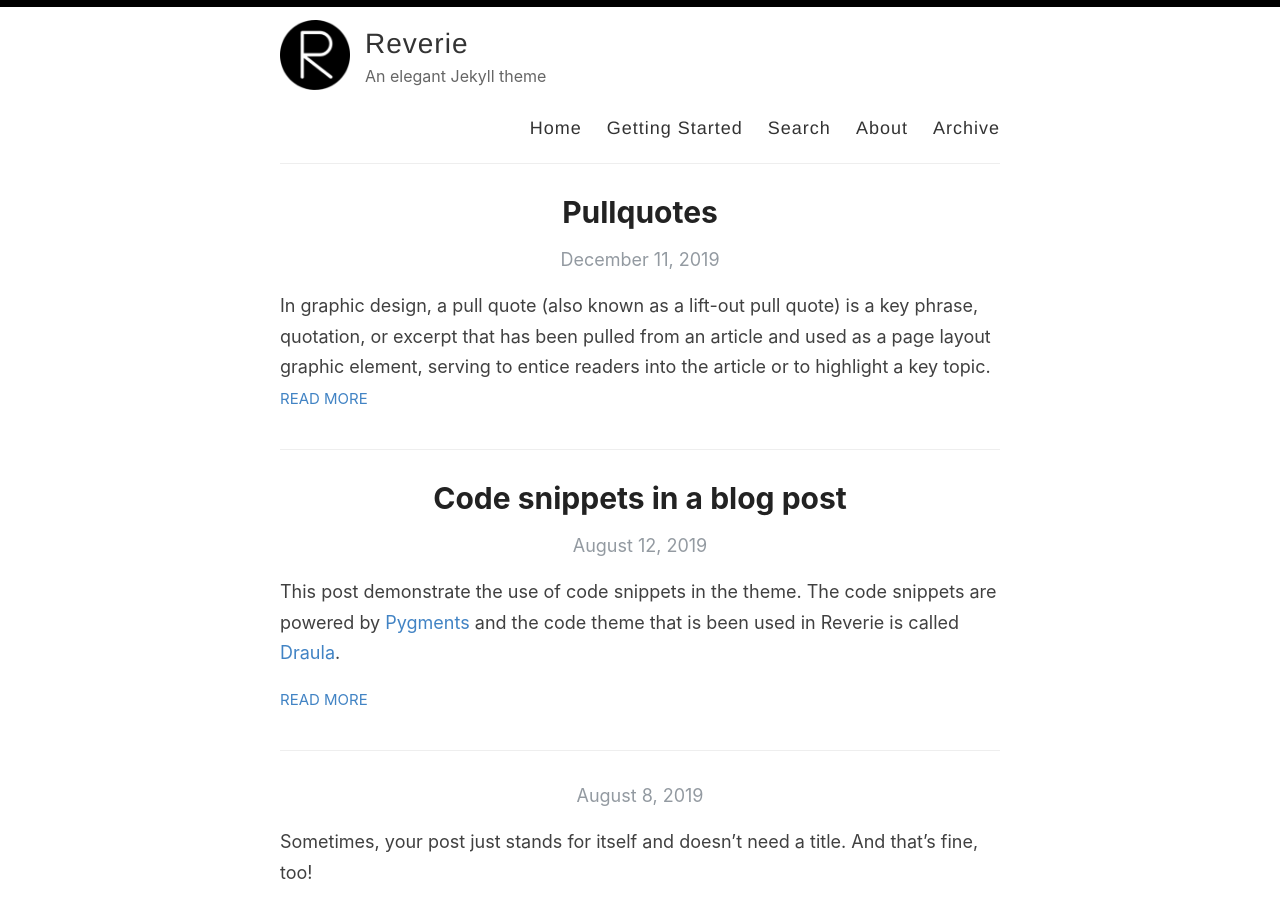
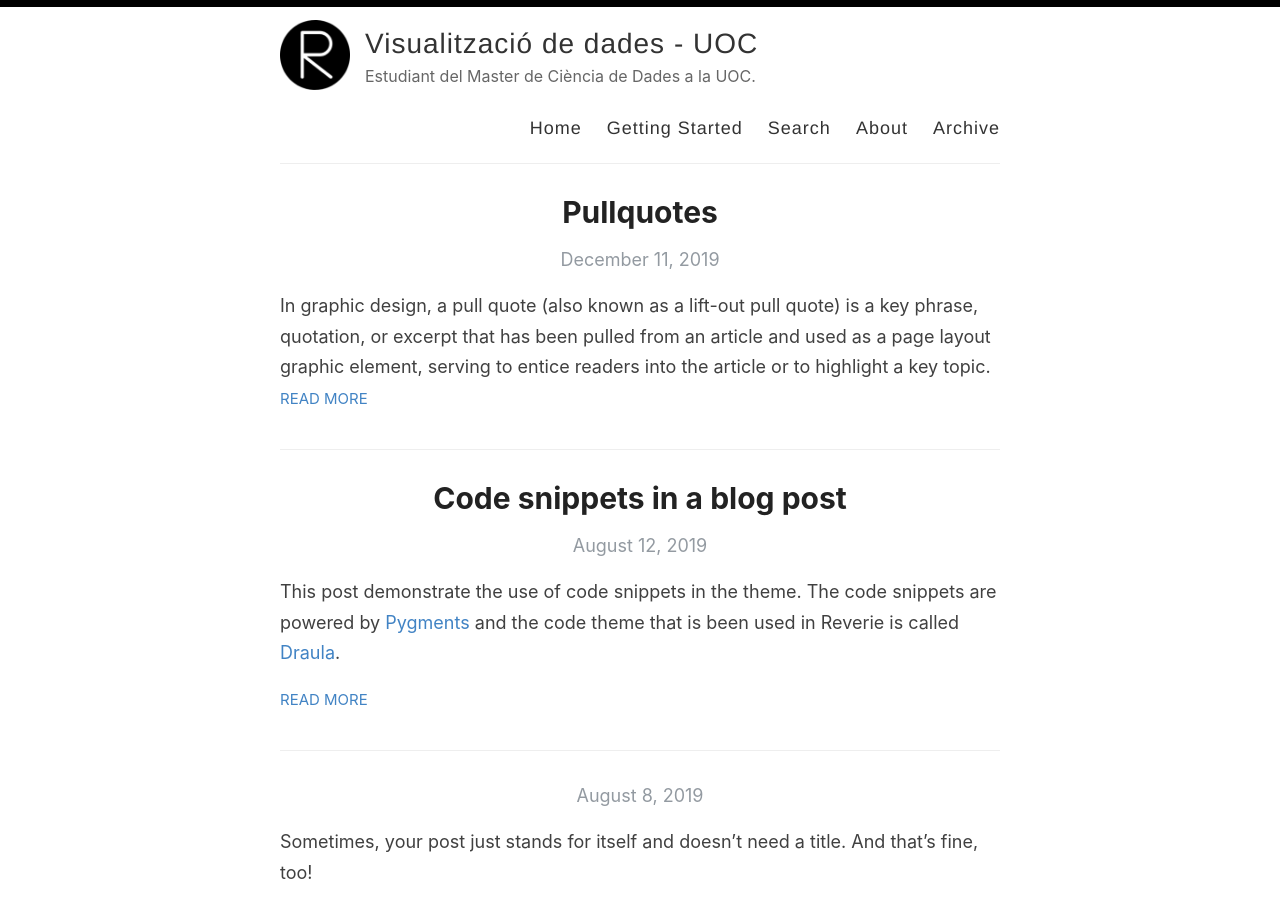
Before and after one commit to albecor80/visualitzacio_uoc, a Jekyll site: the page built from index.html, in a window 1280 px wide and 900 px high. Built offline with Jekyll 4.4.1, drawn with Linux system fonts in a browser that asks for light colours; the list of posts is cut into pages by our own code.

Commit message:
Update _config.yml

```diff
--- a/_config.yml
+++ b/_config.yml
@@ -3,13 +3,13 @@
 #
 
 # Name of your site (displayed in the header)
-name: Reverie
+name: Visualització de dades - UOC
 
 # Name of the author
-author: Amit Merchant
+author: Alberto Cortinas
 
 # Short bio or description (displayed in the header)
-description: An elegant Jekyll theme
+description: Estudiant del Master de Ciència de Dades a la UOC.
 
 # URL of your avatar or profile pic (you could use your GitHub profile pic)
 avatar: /images/reverie.png
@@ -21,15 +21,15 @@ avatar: /images/reverie.png
 # Includes an icon in the footer for each username you enter
 footer-links:
   dribbble:
-  email: amit.d.merchant@gmail.com
+  email: acortinasma@uoc.edu
   facebook:
   flickr:
-  github: amitmerchant1990/reverie
+  github: albecor80
   instagram:
   linkedin:
   pinterest:
   rss: rss
-  twitter: amit_merchant
+  twitter:
   stackoverflow:
   youtube: # channel/<your_long_string> or user/<user-name>
   googleplus: # anything in your profile username that comes after plus.google.com/
@@ -41,21 +41,21 @@ footer-links:
 disqus:
 
 # Enter your Google Analytics web tracking code (e.g. UA-2110908-2) to activate tracking
-google_analytics: UA-43339302-11
+google_analytics:
 
 # For newer "GA4" analytics, use the following instead of the "UA" entry above
 #google_analytics_ga4: G-GABC1DEFG
 
 # Your website URL (e.g. http://amitmerchant1990.github.io or http://www.amitmerchant.com)
 # Used for Sitemap.xml and your RSS feed
-url: http://www.amitmerchant.com/reverie
-enforce_ssl: https://www.amitmerchant.com/reverie
+url:
+enforce_ssl:
 
 # If you're hosting your site at a Project repository on GitHub pages
 # (http://yourusername.github.io/repository-name)
 # and NOT your User repository (http://yourusername.github.io)
 # then add in the baseurl here, like this: "/repository-name"
-baseurl: "/reverie"
+baseurl: "/visualitzacio_uoc"
 
 #
 # !! You don't need to change any of the configuration flags below !!
```
